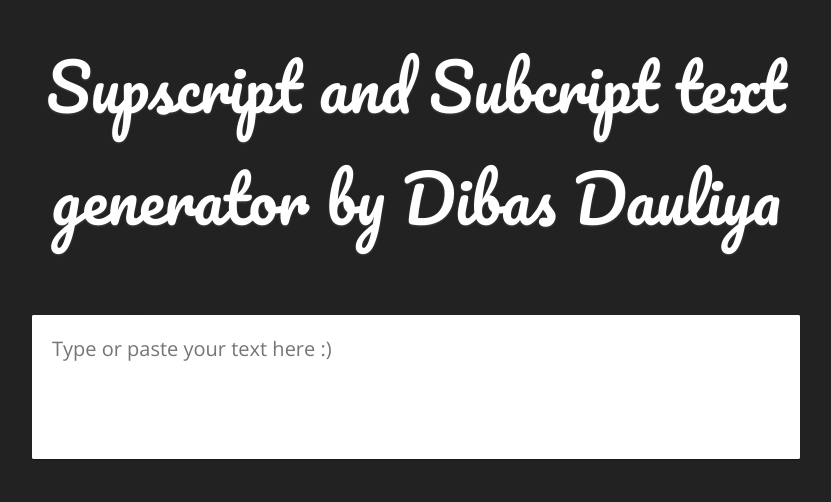
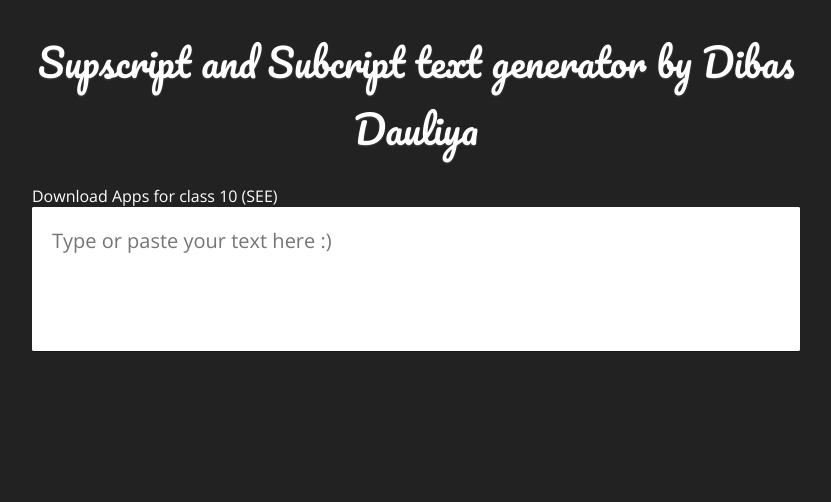
Before and after one commit to DibasDauliya/sup-sub-generator, a plain HTML site: page index.html in a window 1280 px wide. Shown: the whole page, without its empty margins (224-1055 px from the left). Drawn offline with nearby package versions, Linux system fonts and the light colour scheme.

Commit message:
Update index.html

```diff
--- a/index.html
+++ b/index.html
@@ -84,7 +84,7 @@
 
         #logo {
             text-align: center;
-            font-size: 5vw;
+            font-size: 3vw;
             color: white;
             font-family: 'Pacifico', cursive;
             text-shadow: 0px 1px 2px #444;
@@ -129,8 +129,18 @@
         <a id="yoyo" href="https://play.google.com/store/apps/developer?id=SEE+Ko+Guide" target="_blank">Download Apps for class 10 (SEE)</a>
         <style>
             #yoyo{
-            padding: 8px;
-            text-decoration: none;}
+                color: white;
+            text-decoration: none;
+            text-align: center;
+            margin-top: 0.1em;
+            margin-bottom: 0.6em;
+                border-radius: 3rem;
+                background: #222;
+            }
+            #yoyo:hover{
+            color: blue;
+
+            }
         </style>
         <div class="content-box" id="input-wrapper">
             <textarea id="input" placeholder="Type or paste your text here :)" value=""></textarea>
```
